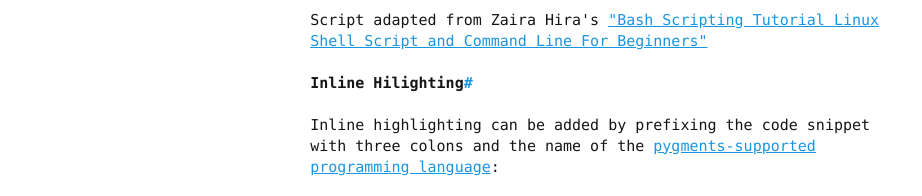
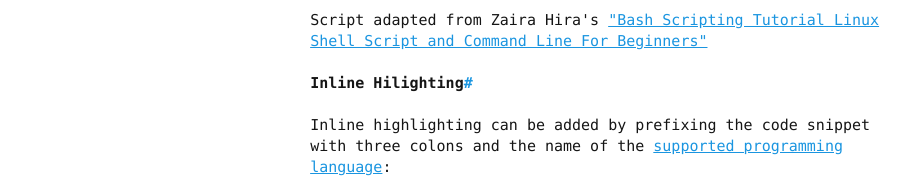
Before and after one commit to ntno/mkdocs-terminal-example-pymdown-pygments, a plain HTML site: page sample-languages/bash/index.html in a window 1280 px wide. Shown: the part 796-992 px from the top of the page, without its empty margins (179-1101 px from the left). Drawn offline with Linux system fonts and the light colour scheme.

Commit message:
deploy: ntno/mkdocs-terminal@032d1ecf9719701c65501e7f273de7162ee43a47

````diff
--- a/sample-languages/bash/index.html
+++ b/sample-languages/bash/index.html
@@ -264,7 +264,7 @@ ls $the_path
 </code></pre></div>
 <p>Script adapted from Zaira Hira's <a href="https://www.freecodecamp.org/news/bash-scripting-tutorial-linux-shell-script-and-command-line-for-beginners/">"Bash Scripting Tutorial Linux Shell Script and Command Line For Beginners"</a></p>
 <h2 id="inline-hilighting">Inline Hilighting<a class="headerlink" href="#inline-hilighting" title="Anchor link to this section for reference">#</a></h2>
-<p>Inline highlighting can be added by prefixing the code snippet with three colons and the name of the <a href="https://pygments.org/languages/">pygments-supported programming language</a>:</p>
+<p>Inline highlighting can be added by prefixing the code snippet with three colons and the name of the <a href="https://pygments.org/languages/">supported programming language</a>:</p>
 <div class="highlight" style="background: #f8f8f8"><pre style="line-height: 125%;"><span></span><code>```:::LANGUAGE some code snippet```
 or
 `:::LANGUAGE some code snippet`
````
Also changed, not shown: sample-languages/javascript/index.html (+1 -1 lines), sample-languages/python/index.html (+1 -1 lines), search/search_index.json (+1 -1 lines).
